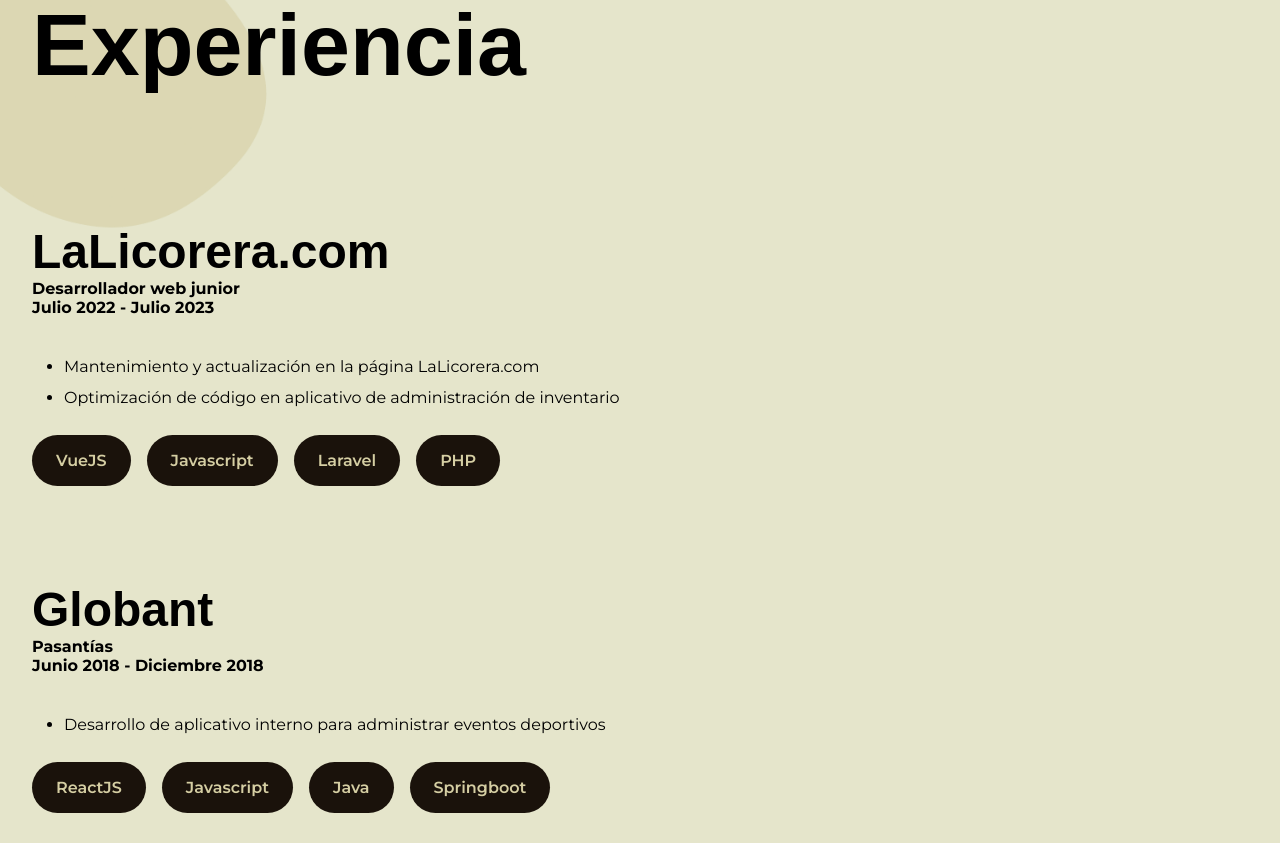
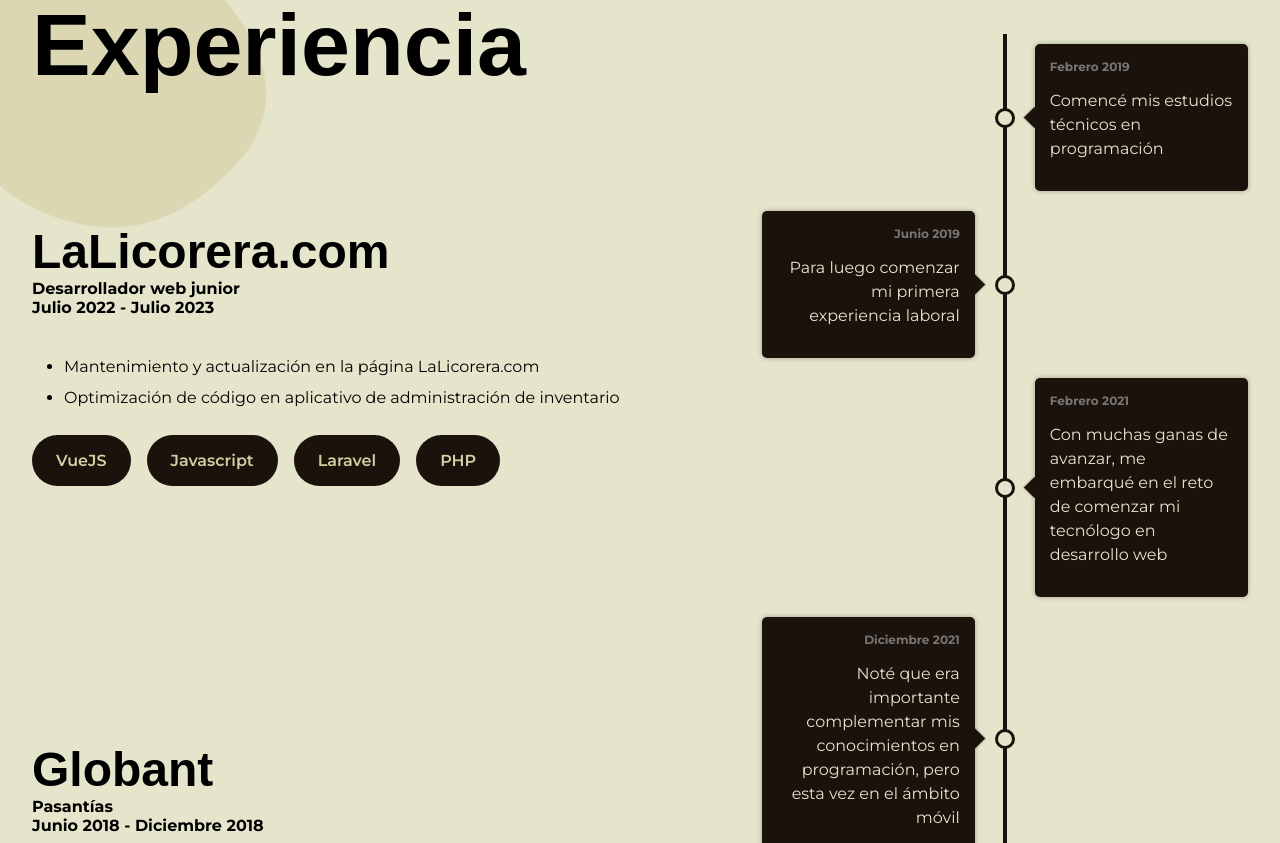
Before and after one commit to Santiago397/portfolio-sanmon, a React (Vite) app: page / in a window 1280 px wide. Shown: the part 1397-2240 px from the top of the page. Built offline with nearby package versions, Linux system fonts and the light colour scheme; a web font is replaced by a local one.

Commit message:
time-line experience completed

```diff
--- a/src/components/experience/Experience.css
+++ b/src/components/experience/Experience.css
@@ -25,6 +25,20 @@
   margin: 3rem 0;
 }
 
+.e-wrapper {
+  display: flex;
+  row-gap: 2rem;
+  justify-content: center;
+  align-items: flex-start;
+  flex-wrap: wrap;
+}
+
+.e-list {
+  display: flex;
+  flex-direction: column;
+  gap: 10rem;
+}
+
 .e-subtitle > span{
   font-weight: 700;
 }
@@ -41,3 +55,7 @@
   gap: 1rem;
   margin-top: 1rem;
 }
+
+.time-line {
+  flex: 4;
+}
--- a/src/components/experience/Experience.jsx
+++ b/src/components/experience/Experience.jsx
@@ -3,10 +3,11 @@
 import experiences from '../../utils/experiences.json'
 import { motion } from "framer-motion";
 import Chips from '../chips/Chips'
+import Timeline from '../timeline/Timeline';
 
 const Experience = () => {
   return (
-    <section className="flexCenter paddings innerWidth e-wrapper">
+    <section className="paddings innerWidth e-wrapper">
       <motion.article
         variants={{
           hidden: { opacity: 0, x: -75 },
@@ -18,6 +19,7 @@
         className="flexColStart e-container"
       >
         <h5 className="title">Experiencia</h5>
+        <div className="e-list">
           {
             experiences.map((exp) => {
               return (
@@ -41,9 +43,10 @@
               )
             })
           }
+        </div>
       </motion.article>
-      <article className="time-line">
-        {/* TODO create timeline */}
+      <article className="flexColCenter innerWidth  time-line">
+        <Timeline />
       </article>
     </section>
   )
--- /dev/null
+++ b/src/components/timeline/Timeline.css
@@ -0,0 +1,15 @@
+.timeline-container {
+  display: flex;
+  flex-direction: column;
+  position: relative;
+  margin: 40px 0;
+}
+
+.timeline-container::after {
+  background-color: var(--primary);
+  content: "";
+  position: absolute;
+  left: calc(50% - 2px);
+  width: 4px;
+  height: 100%;
+}
--- /dev/null
+++ b/src/components/timeline/Timeline.jsx
@@ -0,0 +1,16 @@
+import React from 'react'
+import TimelineItem from './TimelineItem'
+import timelineData from '../../utils/timeline.json'
+import './Timeline.css'
+
+
+const Timeline = () =>
+    timelineData.length > 0 && (
+        <div className="innerWidth timeline-container">
+            {timelineData.map((data, idx) => (
+                <TimelineItem data={data} key={idx} />
+            ))}
+        </div>
+    );
+
+export default Timeline
--- /dev/null
+++ b/src/components/timeline/TimelineItem.css
@@ -0,0 +1,120 @@
+.timeline-item {
+  display: flex;
+  justify-content: flex-end;
+  padding-right: 30px;
+  position: relative;
+  margin: 10px 0;
+  width: 50%;
+}
+
+.timeline-item:nth-child(odd) {
+  align-self: flex-end;
+  justify-content: flex-start;
+  padding-left: 30px;
+  padding-right: 0;
+}
+
+.timeline-item-content {
+  box-shadow: 0 0 5px rgba(0, 0, 0, 0.3);
+  border-radius: 5px;
+  background-color: var(--primary);
+  color: #E5E5CB;
+  display: flex;
+  flex-direction: column;
+  align-items: flex-end;
+  padding: 15px;
+  position: relative;
+  width: 400px;
+  max-width: 100%;
+  text-align: right;
+}
+
+.timeline-item-content::after {
+  content: "";
+  background-color: var(--primary);
+  box-shadow: 1px -1px 1px rgba(0, 0, 0, 0.2);
+  position: absolute;
+  right: -7.5px;
+  top: calc(50% - 7.5px);
+  transform: rotate(45deg);
+  width: 15px;
+  height: 15px;
+}
+
+.timeline-item:nth-child(odd) .timeline-item-content {
+  text-align: left;
+  align-items: flex-start;
+}
+
+.timeline-item:nth-child(odd) .timeline-item-content::after {
+  right: auto;
+  left: -7.5px;
+  box-shadow: -1px 1px 1px rgba(0, 0, 0, 0.2);
+}
+
+.timeline-item-content time {
+  color: #777;
+  font-size: 12px;
+  font-weight: bold;
+}
+
+.timeline-item-content p {
+  font-size: 16px;
+  line-height: 24px;
+  margin: 15px 0;
+  max-width: 250px;
+}
+
+.timeline-item-content a {
+  font-size: 14px;
+  font-weight: bold;
+}
+
+.timeline-item-content a::after {
+  content: ' ►';
+  font-size: 12px;
+}
+
+.timeline-item-content .circle {
+  background-color: #E5E5CB;
+  border: 3px solid var(--primary);
+  border-radius: 50%;
+  position: absolute;
+  top: calc(50% - 10px);
+  right: -40px;
+  width: 20px;
+  height: 20px;
+  z-index: 1;
+}
+
+.timeline-item:nth-child(odd) .timeline-item-content .circle {
+  right: auto;
+  left: -40px;
+}
+
+@media only screen and (max-width: 1023px) {
+  .timeline-item-content {
+    max-width: 100%;
+  }
+}
+
+@media only screen and (max-width: 767px) {
+  .timeline-item-content,
+  .timeline-item:nth-child(odd) .timeline-item-content {
+    padding: 15px 10px;
+    text-align: center;
+    align-items: center;
+  }
+
+  .timeline-item-content time {
+    margin-top: 20px;
+  }
+
+  .timeline-item-content a {
+    text-decoration: underline;
+  }
+
+  .timeline-item-content a::after {
+    display: none;
+  }
+}
--- /dev/null
+++ b/src/components/timeline/TimelineItem.jsx
@@ -0,0 +1,35 @@
+import React from 'react'
+import "./TimelineItem.css"
+
+const TimelineItem = ({ data }) => (
+  <div className="timeline-item">
+      <div className="timeline-item-content">
+          <time>{data.date}</time>
+          <p>{data.text}</p>
+          {data.link && (
+              <a
+                  href={data.link.url}
+                  target="_blank"
+                  rel="noopener noreferrer"
+              >
+                  {data.link.text}
+              </a>
+          )}
+          <span className="circle" />
+      </div>
+  </div>
+);
+
+export default TimelineItem
+
+/**
+ * initial structre from JSON:
+ * {
+    "text": "Lorem ipsum",
+    "date": "Febrero 2999",
+    "link": {
+      "url": "",
+      "text": "Leer más"
+    }
+  }
+ */
--- /dev/null
+++ b/src/utils/timeline.json
@@ -0,0 +1,26 @@
+[
+  {
+    "text": "Comencé mis estudios técnicos en programación",
+    "date": "Febrero 2019"
+  },
+  {
+    "text": "Para luego comenzar mi primera experiencia laboral",
+    "date": "Junio 2019"
+  },
+  {
+    "text": "Con muchas ganas de avanzar, me embarqué en el reto de comenzar mi tecnólogo en desarrollo web",
+    "date": "Febrero 2021"
+  },
+  {
+    "text": "Noté que era importante complementar mis conocimientos en programación, pero esta vez en el ámbito móvil",
+    "date": "Diciembre 2021"
+  },
+  {
+    "text": "Tuve la oportunidad de poner a prueba mis habilidades en mi segunda experiencia laboral donde aprendí a trabajar rodeado de un gran equipo",
+    "date": "Julio 2022"
+  },
+  {
+    "text": "Donde aprendí a ver la tecnología desde una vista cercana al usuario y fijé mi atención en Diseño UI/UX",
+    "date": "Septiembre 2023"
+  }
+]
```
Lines whose indentation alone changed are shown as unchanged.
